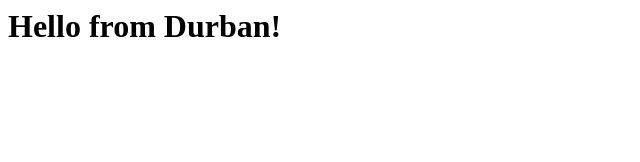
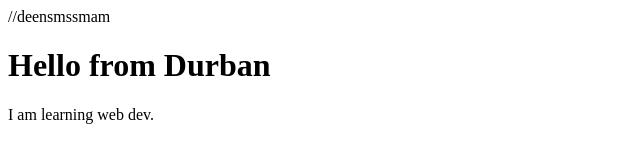
Before and after one commit to Andile-Mokatsane/webdev-journey, a plain HTML site: page index.html in a window 1280 px wide. Shown: the whole page, without its empty margins (0-640 px from the left). Drawn offline with Linux system fonts and the light colour scheme.

Commit message:
Day 1 block 1: HTML skeleton

```diff
--- a/index.html
+++ b/index.html
@@ -1 +1,12 @@
-<h1>Hello from Durban!</h1>
+<!DOCTYPE html>
+<html lang="en">
+<head>
+    <meta charset="UTF-8">
+    <meta name="viewport" content="width=device-width, initial-scale=1.0">
+    <title>My 1st Page</title>//deensmssmam
+</head>
+<body>
+    <h1>Hello from Durban</h1>
+    <p>I am learning web dev.</p>
+</body>
+</html>
```
